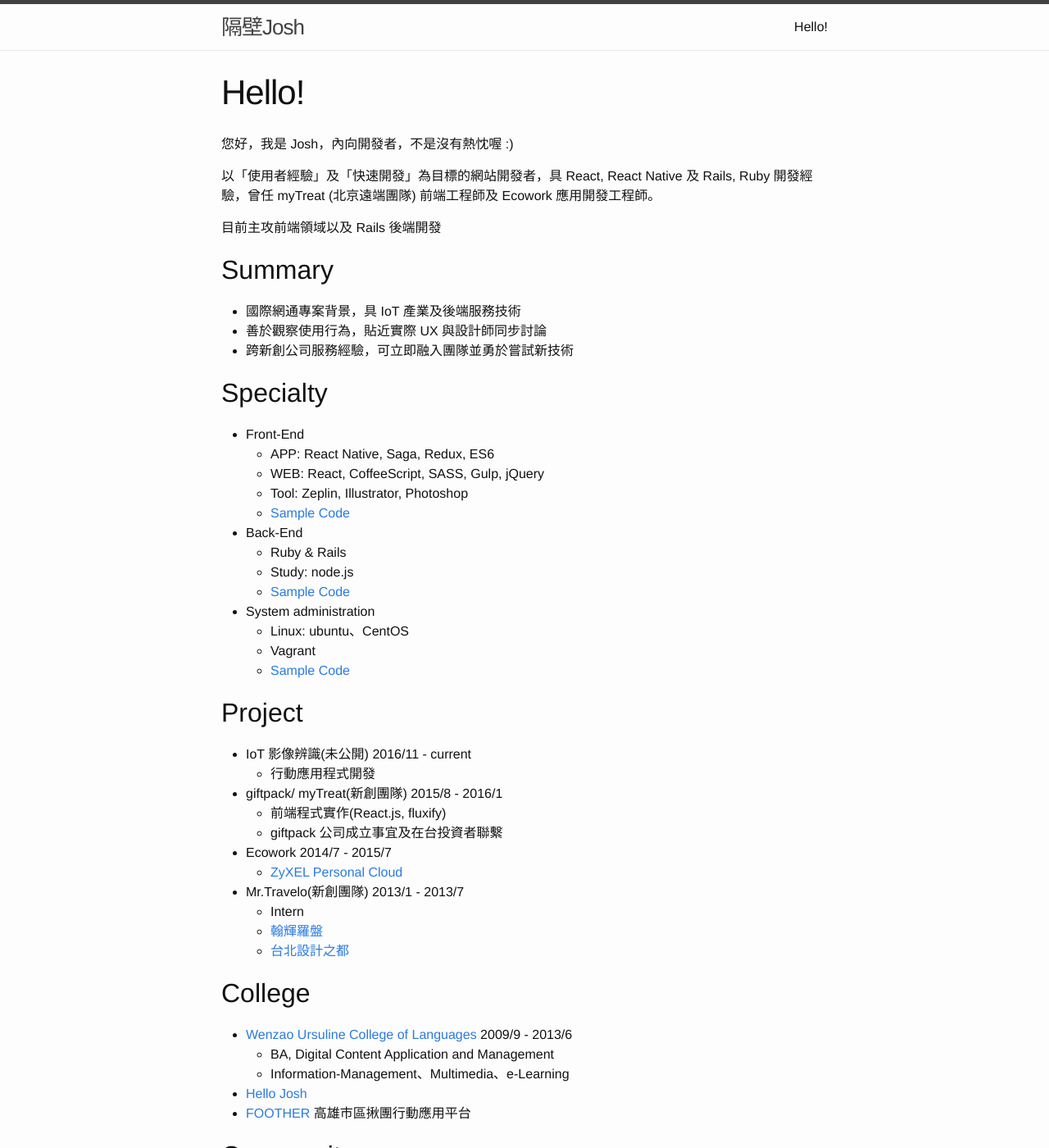
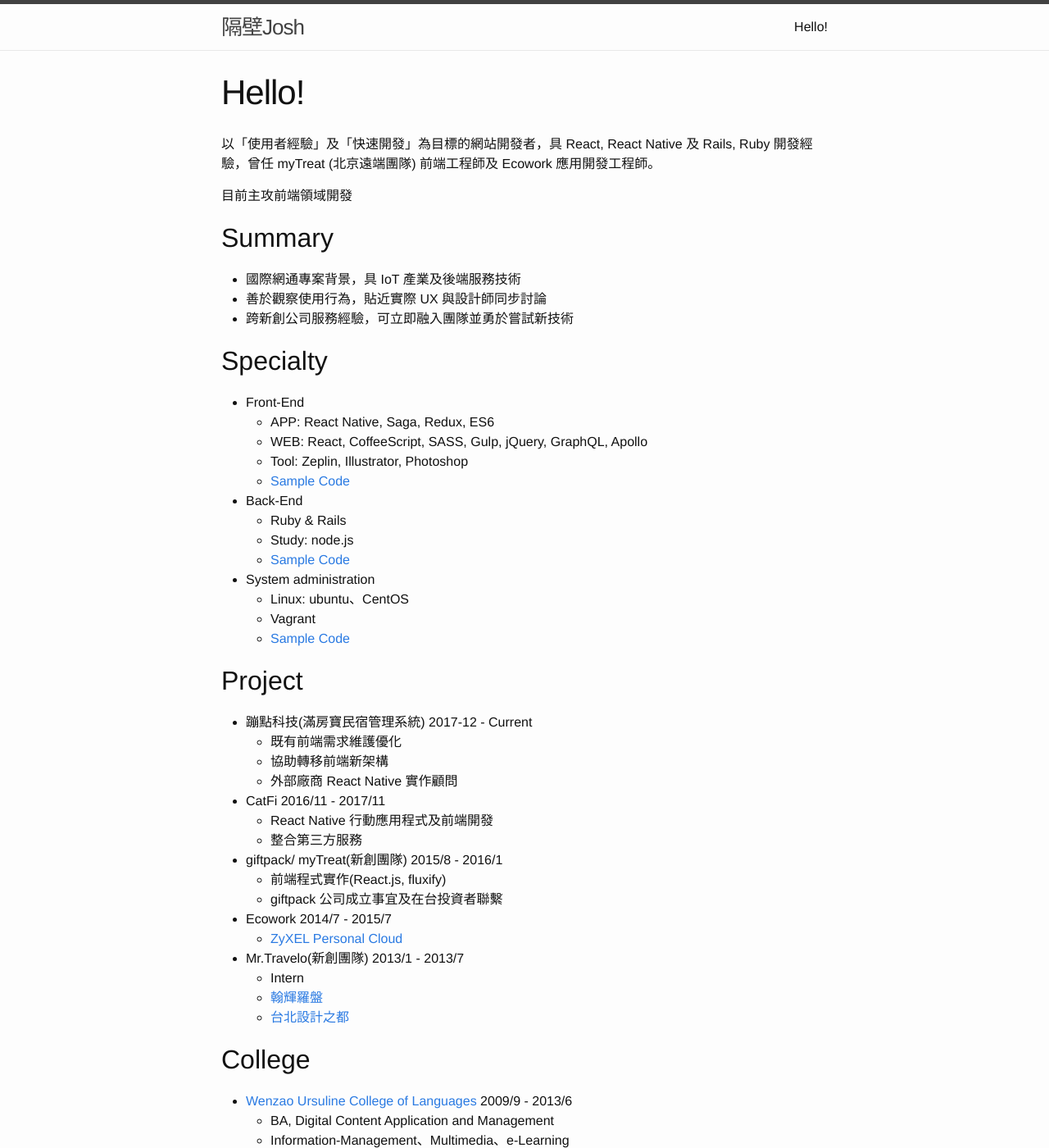
Before and after one commit to iskWang/blog, a Jekyll site: the page built from about.md, in a window 1280 px wide and 1400 px high. Shown: the whole window at 82% size. Built offline with Jekyll 4.4.1, drawn with Linux system fonts in a browser that asks for light colours.

Commit message:
update POPUP tech

```diff
--- a/about.md
+++ b/about.md
@@ -4,11 +4,9 @@ title: Hello!
 permalink: /about/
 ---
 
-您好，我是 Josh，內向開發者，不是沒有熱忱喔 :)
-
 以「使用者經驗」及「快速開發」為目標的網站開發者，具 React, React Native 及 Rails, Ruby 開發經驗，曾任 myTreat (北京遠端團隊) 前端工程師及 Ecowork 應用開發工程師。
 
-目前主攻前端領域以及 Rails 後端開發
+目前主攻前端領域開發
 
 ## Summary
 * 國際網通專案背景，具 IoT 產業及後端服務技術
@@ -18,7 +16,7 @@ permalink: /about/
 ## Specialty
 * Front-End
 	* APP: React Native, Saga, Redux, ES6
-	* WEB: React, CoffeeScript, SASS, Gulp, jQuery
+	* WEB: React, CoffeeScript, SASS, Gulp, jQuery, GraphQL, Apollo
 	* Tool: Zeplin, Illustrator, Photoshop
 	* [Sample Code](https://gist.github.com/iskWang/b57a525d7187a9fcf97a)
 * Back-End
@@ -31,8 +29,13 @@ permalink: /about/
 	* [Sample Code](https://github.com/iskWang/josh-vagrantfile)
 
 ## Project
-* IoT 影像辨識(未公開) 2016/11 - current
-  * 行動應用程式開發
+* 蹦點科技(滿房寶民宿管理系統) 2017-12 - Current
+  * 既有前端需求維護優化
+  * 協助轉移前端新架構
+  * 外部廠商 React Native 實作顧問
+* CatFi 2016/11 - 2017/11
+  * React Native 行動應用程式及前端開發
+  * 整合第三方服務
 * giftpack/ myTreat(新創團隊) 2015/8 - 2016/1
   * 前端程式實作(React.js, fluxify)
   * giftpack 公司成立事宜及在台投資者聯繫
```
